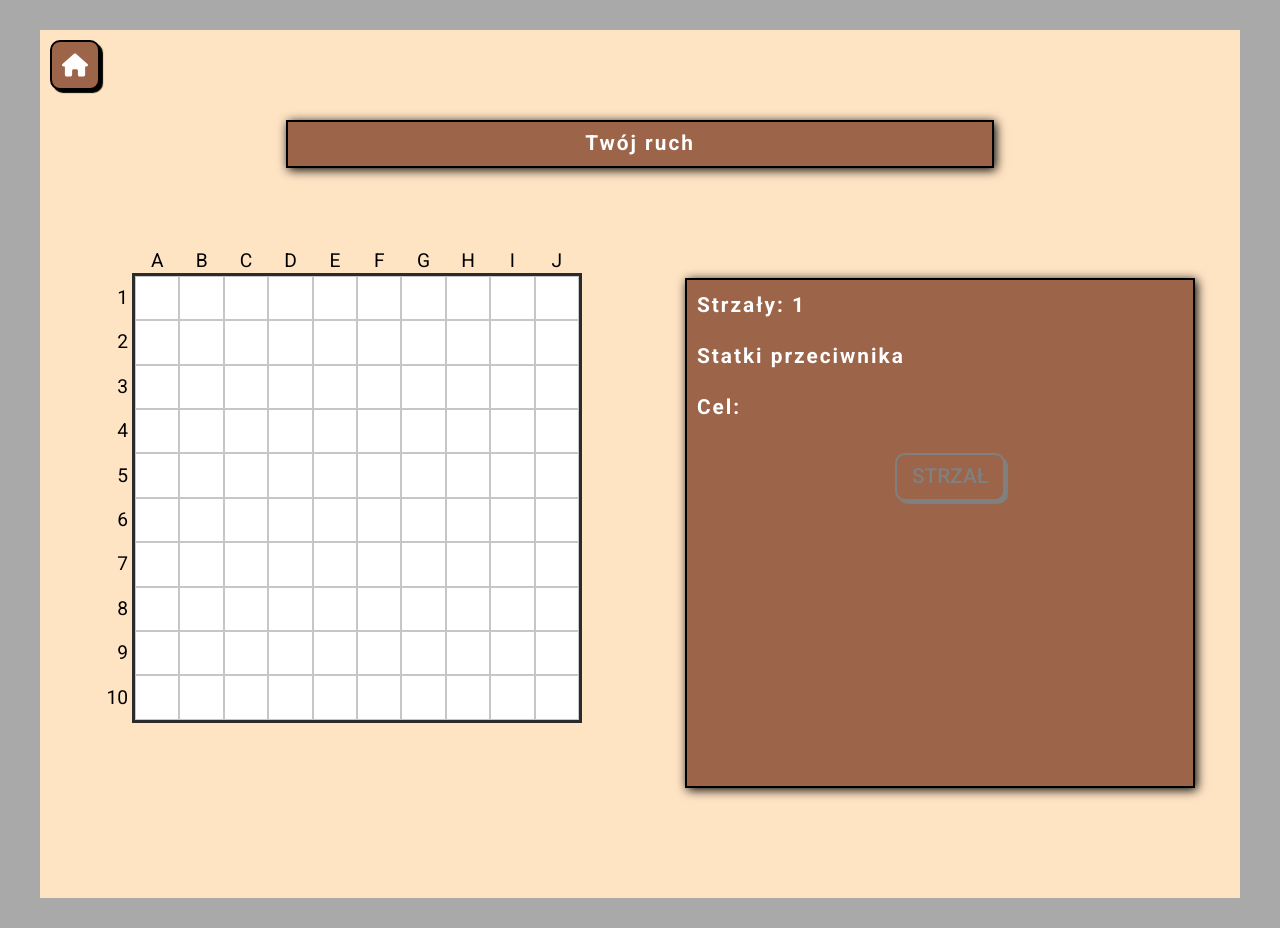
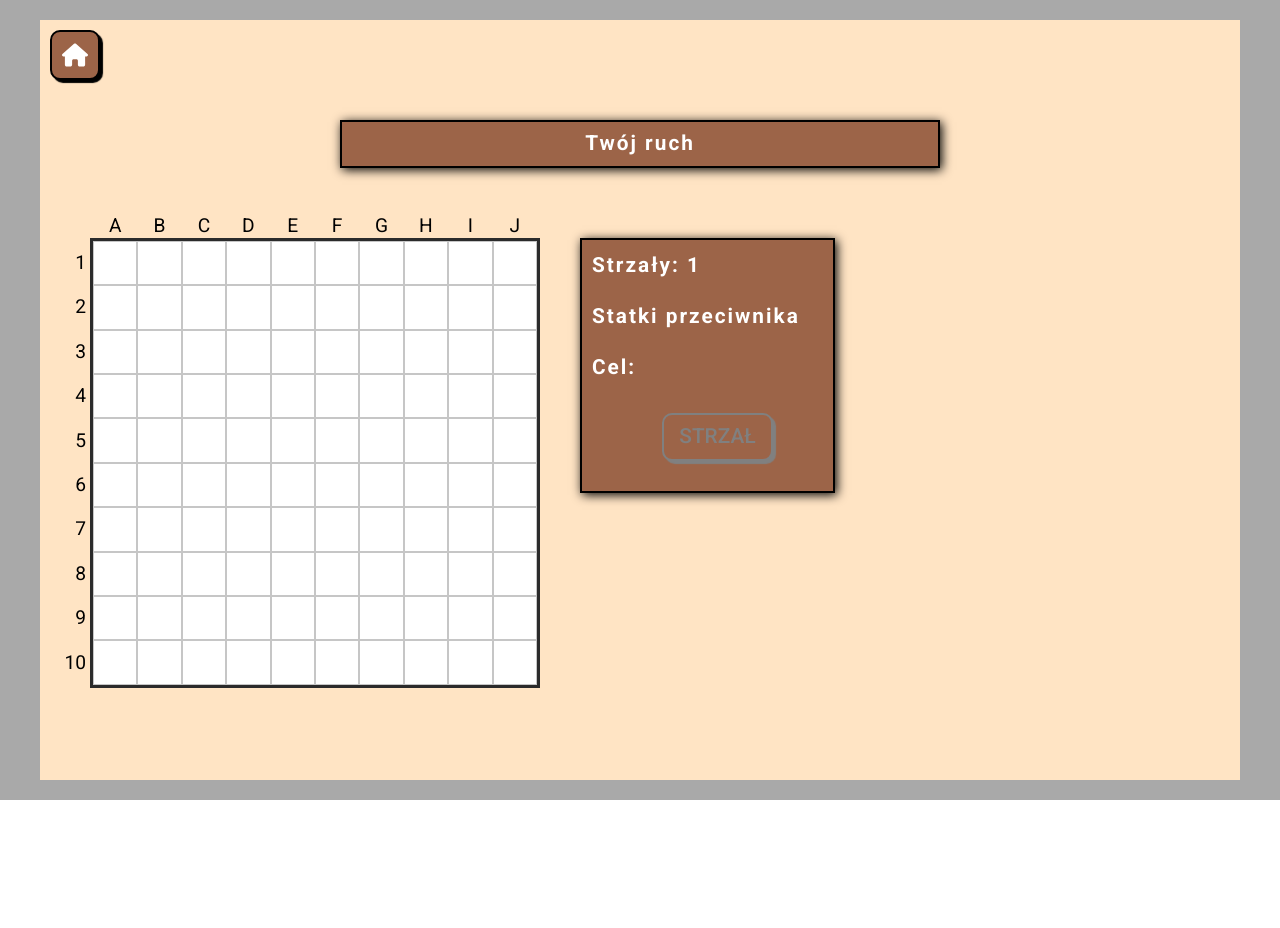
Before and after one commit to mariuszmmm/battleship-game, a React (Vite) app: page /#/playGame in a window 1280 px wide. After the commit the page ends 800 px from the top, so only its background shows below. Built offline with nearby package versions, Linux system fonts and the light colour scheme.

Commit message:
changed styles

```diff
--- a/index.html
+++ b/index.html
@@ -1,5 +1,5 @@
 <!doctype html>
-<html lang="en">
+<html lang="pl">
 <head>
     <meta charset="UTF-8"/>
     <link rel="icon" type="image/svg+xml" href="/vite.svg"/>
--- a/src/components/Header/index.jsx
+++ b/src/components/Header/index.jsx
@@ -1,18 +1,19 @@
 import styled from "styled-components";
 
 export const Header = styled.header`
-    min-width: 350px;
+    min-width: 300px;
     background-color: #9c6448;
     color: white;
     border: 2px solid black;
     display: flex;
     justify-content: center;
     align-items: center;
-    margin: 10px 0 10px;
+    //margin: 10px 0 10px;
     box-shadow: 2px 2px 10px rgba(0, 0, 0, 1);
     font-size: 1.3rem;
     font-weight: bold;
     letter-spacing: 2px;
     padding: 10px;
-    width: 60%;
+		width: 600px;
+    max-width: 90%;
 `;
--- a/src/components/Section/index.jsx
+++ b/src/components/Section/index.jsx
@@ -1,15 +1,13 @@
 import styled from "styled-components";
 
 export const Section = styled.section`
-    min-width: 380px;
-    background-color: darkgray;
-    padding: 30px;
     display: flex;
     flex-direction: column;
     align-items: center;
-    margin: 0 auto;
-
-    @media (max-width: 1200px) {
-        padding: 5px;
-    };
+    width: 100%;
+    max-width: 1200px;
+    background-color: bisque;
+    padding: 10px 10px 50px;
+    min-height: calc(100vh - clamp(10px, 4vw, 40px));
+    gap: 40px;
 `;
--- a/src/components/ShipsBoard/styled.jsx
+++ b/src/components/ShipsBoard/styled.jsx
@@ -5,7 +5,7 @@ export const ShipsBoardWrapper = styled.div`
     grid-template-rows: repeat(10, 10%);
     grid-template-columns: repeat(10, 10%);
     grid-auto-flow: column;
-    width: clamp(280px, 80vw, 450px);
+    width: clamp(280px, 70vw, 450px);
     aspect-ratio: 1/1;
     border: 3px solid #2b2b2b;
     //margin: 0 40px 0;
@@ -13,8 +13,9 @@ export const ShipsBoardWrapper = styled.div`
     position: relative;
     transition: 1s transform;
     ${({$toLeft}) => $toLeft && css`
-        transform: translateX(calc(-100% - 80px));
+        transform: translateX(calc(-100% - 50px));
     `};
+		margin: 30px;
 `;
 
 export const BoardCell = styled.div`
--- a/src/components/Wrapper/index.jsx
+++ b/src/components/Wrapper/index.jsx
@@ -1,14 +1,11 @@
 import styled from "styled-components";
 
 export const Wrapper = styled.div`
+    min-width: 380px;
+    background-color: darkgray;
+    padding: clamp(5px, 2vw, 20px);
     display: flex;
     flex-direction: column;
     align-items: center;
     width: 100%;
-    max-width: 1200px;
-    //min-width: 380px;
-    background-color: bisque;
-    padding: 10px 10px 50px;
-    min-height: calc(100vh - 60px);
-    gap: 20px
 `;
--- a/src/core/GlobalStyle.jsx
+++ b/src/core/GlobalStyle.jsx
@@ -1,4 +1,4 @@
-import { createGlobalStyle } from "styled-components";
+import {createGlobalStyle} from "styled-components";
 
 const GlobalStyle = createGlobalStyle`
     html {
@@ -6,7 +6,7 @@ const GlobalStyle = createGlobalStyle`
 
         ::-webkit-scrollbar {
             width: 1vw;
-		        min-width: 6px;
+            min-width: 6px;
         }
 
         ::-webkit-scrollbar-track {
@@ -30,7 +30,9 @@ const GlobalStyle = createGlobalStyle`
     body {
         font-family: "Roboto", sans-serif;
         overflow-y: scroll;
-		    user-select: none;
+        user-select: none;
+        width: 100%;
+        margin: 0 auto;
     }
 `;
 
--- a/src/features/shipGame/PlayGame/index.jsx
+++ b/src/features/shipGame/PlayGame/index.jsx
@@ -41,8 +41,8 @@ export const PlayGame = () => {
 	return (
 		<>
 			{overGame && <ConfirmationDialog setOverGame={setOverGame} text={"Czy chcesz zakończyć grę ?"}/>}
-			<Section>
-				<Wrapper>
+			<Wrapper>
+				<Section>
 					<Back to={null} onClick={() => setOverGame(true)}><HomeIcon/></Back>
 					<Header>
 						{activePlayer === "firstPlayer" ?
@@ -86,8 +86,8 @@ export const PlayGame = () => {
 							</Info>
 						</InfoWrapper>
 					</Content>
-				</Wrapper>
-			</Section>
+				</Section>
+			</Wrapper>
 		</>
 	)
 };
--- a/src/features/shipGame/PlayGame/styled.jsx
+++ b/src/features/shipGame/PlayGame/styled.jsx
@@ -3,32 +3,51 @@ import styled from "styled-components";
 export const Content = styled.div`
     display: grid;
     grid-template-columns: 1fr 1fr;
-    gap: 50px;
+    //gap: 50px;
     align-items: start;
     justify-items: center;
-    padding: 50px 10px;
+		align-self: start;
+    padding: 0 10px;
+    //padding: 30px 30px 30px;
 
-    @media (max-width: 1200px) {
+    @media (max-width: 900px) {
         grid-template-columns: 1fr;
         gap: 20px;
-        padding: 20px 10px;
+        align-self: center;
+
     }
 `;
 
 export const BoardsWrapper = styled.div`
     display: grid;
-    grid-template-columns: 1fr 1fr;
+    grid-template-columns: 100% 1fr;
     overflow: hidden;
-    width: clamp(310px, 86vw, 510px);
-    padding-top: 25px;
-    padding-left: 7%;
-    gap: 80px;
+
+
+    width: clamp(320px, 80vw, 500px);
+
+
+
+    //width: clamp(310px, 44vw, 450px);
+
+    //padding-top: 25px;
+    //padding-left: 7%;
+    //gap: 80px;
 `;
 
 export const InfoWrapper = styled.div`
 		margin: 20px auto 0 20px;
     //width: clamp(300px, 80vw, 450px);
-    width: clamp(280px, 86vw, 510px);
+    //width: clamp(280px, 86vw, 510px);
+
+		display: flex;
+		flex-direction: column;
+		justify-items: center;
+
+
+
+
+
 `;
 
 export const Info = styled.div`
@@ -45,14 +64,14 @@ export const Info = styled.div`
     font-weight: bold;
     letter-spacing: 2px;
     padding: 10px;
-    width: 100%;
+    width: 110%;
     text-align: center;
     line-height: 1.5;
     aspect-ratio: 1/1;
 
     li {
         text-align: left;
-        margin-left: clamp(25px, 8vw ,70px);;
+        margin-left: 20px;;
     }
 
     p {
--- a/src/features/shipGame/SetShips/index.jsx
+++ b/src/features/shipGame/SetShips/index.jsx
@@ -23,6 +23,8 @@ import {
 	ArrowBackIcon
 } from "../../../components/Icons";
 import {Wrapper} from "../../../components/Wrapper/index.jsx";
+import {Header} from "../../../components/Header/index.jsx";
+import {BoardsWrapper} from "../PlayGame/styled.jsx";
 
 export const SetShips = () => {
 	const board = useSelector(selectFirstPlayerBoard);
@@ -33,11 +35,16 @@ export const SetShips = () => {
 	const dispatch = useDispatch();
 
 	return (
-		<Section>
-			<Wrapper>
+		<Wrapper>
+			<Section>
 				<Back to="/settings" onClick={() => dispatch(setState("settings"))}><ArrowBackIcon/></Back>
+				<Header>
+					Rozmieszczenie statków
+				</Header>
 				<Content>
-					<ShipsBoard board={board}/>
+					<BoardsWrapper>
+						<ShipsBoard board={board}/>
+					</BoardsWrapper>
 					<Settings>
 						<Button $area="arrow-top"
 						        onClick={() => dispatch(setChangeShipPlace("toTop"))}
@@ -88,7 +95,7 @@ export const SetShips = () => {
 				>
 					Start <PlayIcon/>
 				</StyledLink>
-			</Wrapper>
-		</Section>
+			</Section>
+		</Wrapper>
 	)
 };
--- a/src/features/shipGame/SetShips/styled.jsx
+++ b/src/features/shipGame/SetShips/styled.jsx
@@ -3,21 +3,22 @@ import styled from 'styled-components';
 export const Content = styled.div`
     display: grid;
     grid-template-columns: 1fr 1fr;
-    gap: 50px;
-    align-items: center;
+    //gap: 20px;
+    align-items: start;
     justify-items: center;
-    padding: 50px 10px;
+    align-self: start;
+    padding: 0 10px;
 
-    @media (max-width: 1200px) {
+    @media (max-width: 900px) {
         grid-template-columns: 1fr;
         gap: 20px;
-        padding: 50px 10px 20px;
+        align-self: center;
     }
 `;
 
 export const Settings = styled.div`
     display: grid;
-    width: 300px;
+    width: 100%;
     grid-template-areas:
         "random random random"
         ". arrow-top ."
--- a/src/features/shipGame/Settings/index.jsx
+++ b/src/features/shipGame/Settings/index.jsx
@@ -17,11 +17,11 @@ export const Settings = () => {
 	const players = useSelector(selectPlayers);
 
 	return (
-		<Section>
-			<Wrapper>
+		<Wrapper>
+			<Section>
 				<Back to="/home" onClick={() => dispatch(setState("home"))}><ArrowBackIcon/></Back>
 				<Header>
-					Ustawienia
+					Ustawienia gry
 				</Header>
 				<SettingsItem>
 					<GameMode/>
@@ -34,7 +34,7 @@ export const Settings = () => {
 					to={players === "compVsComp" ? "/playGame" : "/setShips"}
 					onClick={() => dispatch(setState("setShips"))}>
 					Dalej<PlayIcon/></StyledLink>
-			</Wrapper>
-		</Section>
+			</Section>
+		</Wrapper>
 	)
 }
--- a/src/features/shipGame/Settings/styled.jsx
+++ b/src/features/shipGame/Settings/styled.jsx
@@ -12,7 +12,8 @@ export const SettingsItem = styled.div`
     border: 2px solid black;
     box-shadow: 2px 2px 10px rgba(0, 0, 0, 1);
     padding: 10px;
-    width: 60%;
+    width: 600px;
+    max-width: 100%;
 `;
 
 export const Fieldset = styled.fieldset`
@@ -40,7 +41,10 @@ export const ButtonsContainer = styled.div`
 `;
 
 export const AdditionalItemsContainer = styled.div`
-
+    display: flex;
+    flex-direction: column;
+		width: 100%;
+		align-items: center;
 `;
 
 export const AdditionalItem = styled.div`
@@ -48,13 +52,15 @@ export const AdditionalItem = styled.div`
     justify-content: space-between;
     align-items: center;
     padding: 0 5px;
+    width: 100%;
+    max-width: 400px;
 `;
 
 export const InputsRadioContainer = styled.div`
     display: flex;
     align-items: center;
     height: 100%;
-    margin-right: 130px;
+    margin-right: 5px;
     gap: 20px;
 
     label {
@@ -68,9 +74,6 @@ export const InputsRadioContainer = styled.div`
         cursor: pointer;
     }
 
-    @media (max-width: 850px) {
-        margin-right: 5px;
-    }
 `;
 
 export const InputRadioWrapper = styled.div`
```
